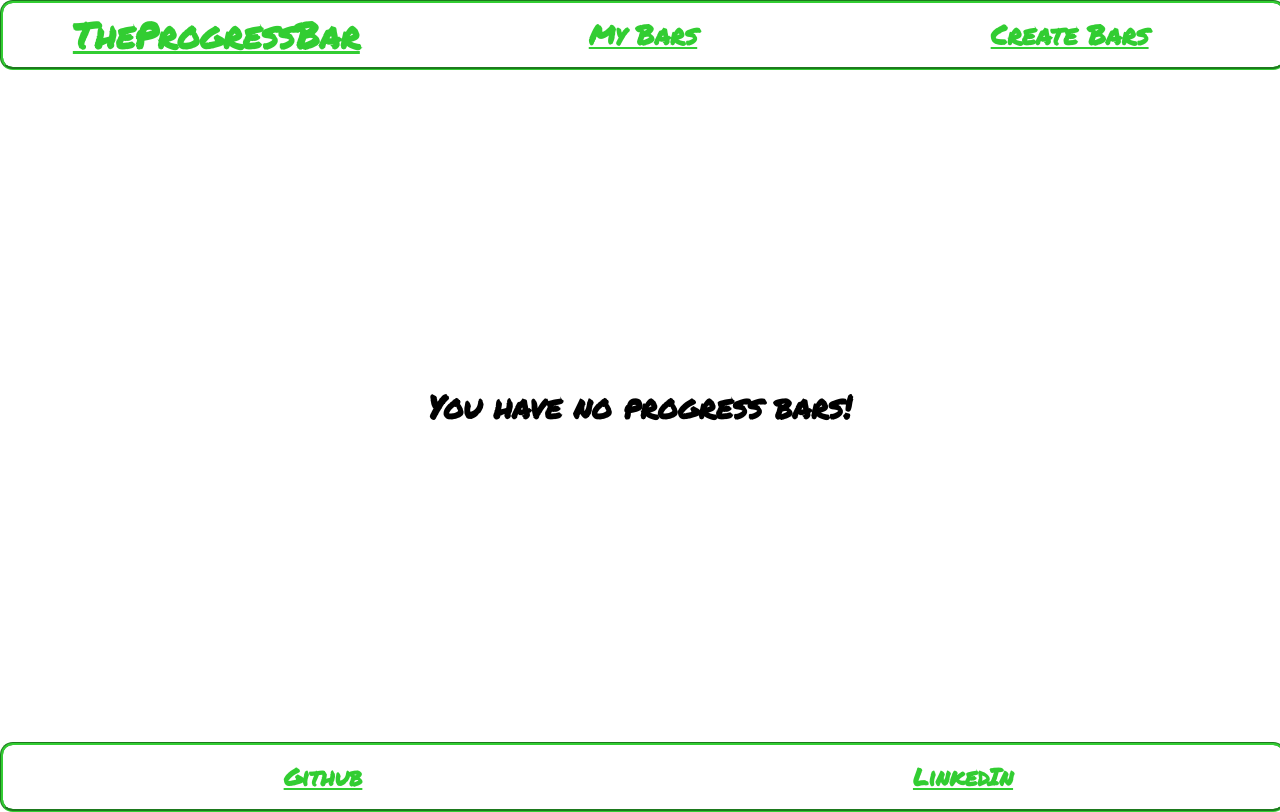
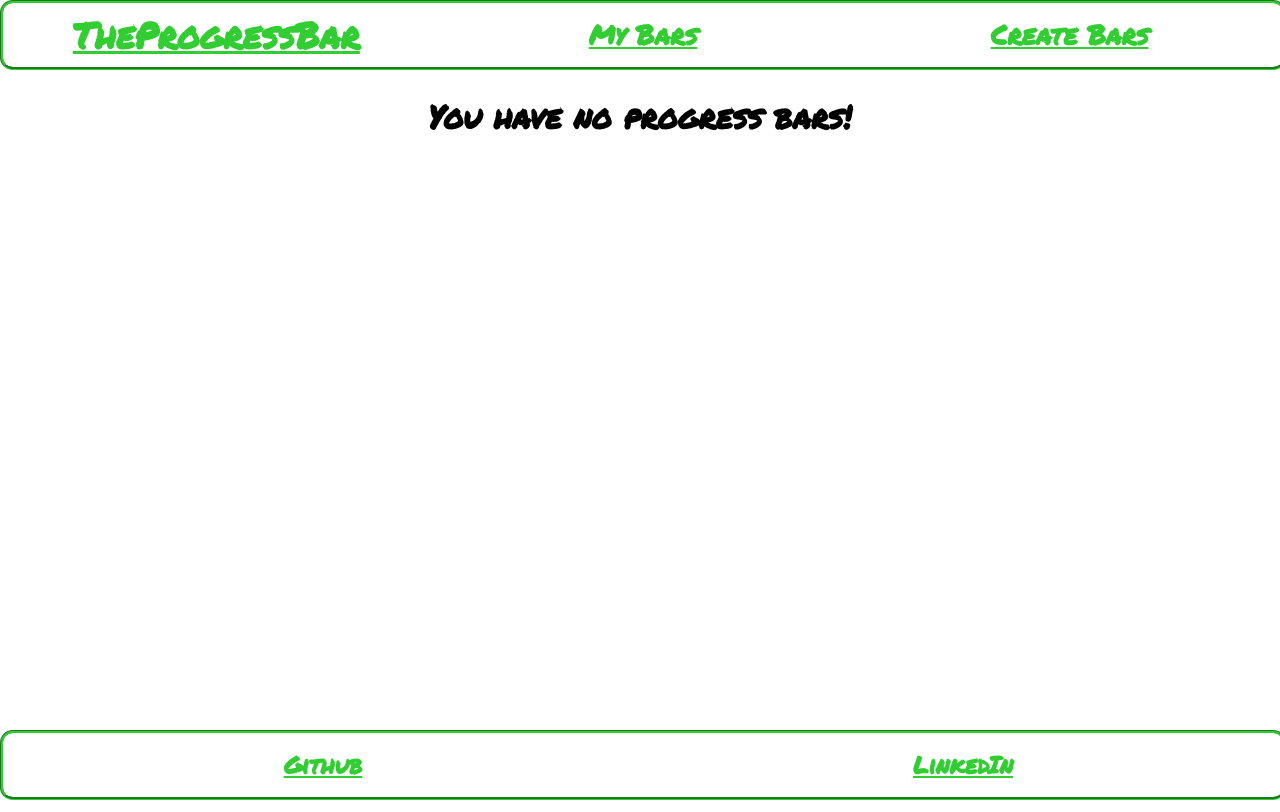
Before and after one commit to MetaBrian/TheProgressBar, a React (Vite) app: page /displayBars in a window 1280 px wide. Built offline with nearby package versions, Linux system fonts and the light colour scheme; no server answers.

Commit message:
fixed css to allow first progress bar to properly display beneath the navBar

```diff
--- a/src/style.css
+++ b/src/style.css
@@ -8,9 +8,11 @@ body {
     display: flex;
     overflow: scroll;
     flex-direction: column;
-    justify-content: center;
+    justify-content: space-between;
     font-family: 'Permanent Marker', cursive;
     align-items: center;
+    position: fixed;
+    top: 9vh;
 }
 
 .navBar{
@@ -24,6 +26,8 @@ body {
     color: limegreen;
     font-family: 'Permanent Marker', cursive;
     font-size: large;
+    position: fixed;
+    top: 0;
 }
 
 .navLinks{
@@ -50,6 +54,8 @@ body {
     border-style: groove;
     border-color: limegreen;
     border-radius: 1vw;
+    position: fixed;
+    bottom: 0;
 }
 
 .footerLinks{
@@ -116,7 +122,7 @@ body {
     height: 40%;
     width: 100%;
     display: flex;
-    justify-content: center;
+    justify-content: space-between;
     align-items: center;
     flex-direction: column;
     border-radius: 1vw;
```
